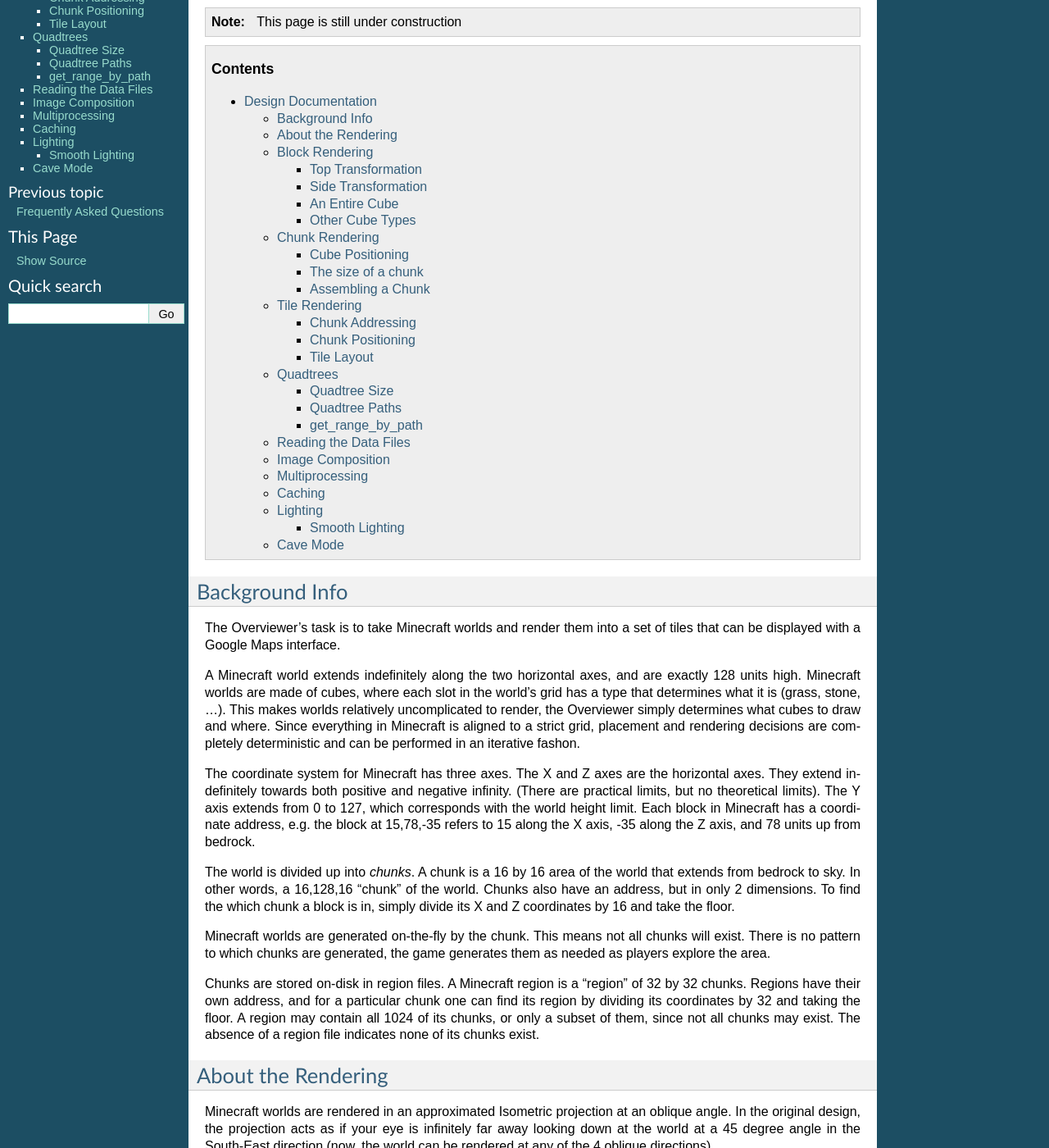
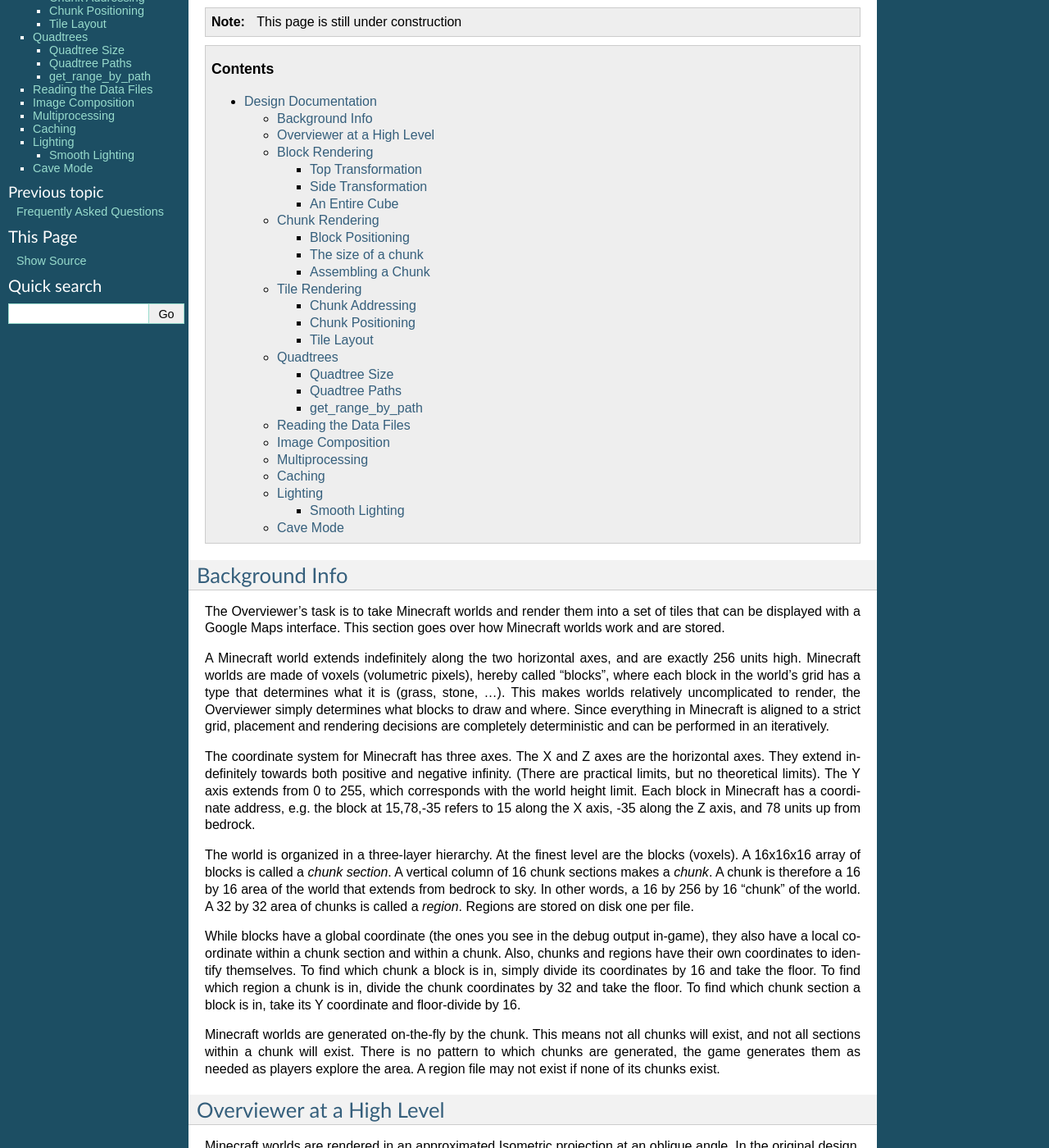
Before and after one commit to overviewer/Minecraft-Overviewer, a Sphinx documentation site: the page built from docs/design/designdoc.rst, in a window 1280 px wide and 1400 px high, scrolled down 293 px. Shown: the whole window at 82% size. Built offline with Sphinx 7.4.7, drawn with Linux system fonts in a browser that asks for light colours; some of the changed text lies outside the part shown.

Commit message:
Started updating the design docs for the new format

```diff
--- a/docs/design/designdoc.rst
+++ b/docs/design/designdoc.rst
@@ -23,42 +23,50 @@
 
 Background Info
 ===============
-The Overviewer's task is to take Minecraft worlds and render them into a set of tiles that can be displayed with a Google Maps interface.
+
+The Overviewer's task is to take Minecraft worlds and render them into a set of
+tiles that can be displayed with a Google Maps interface. This section goes over
+how Minecraft worlds work and are stored.
 
 A Minecraft world extends indefinitely along the two horizontal axes, and are
-exactly 128 units high. Minecraft worlds are made of cubes, where each slot in
-the world's grid has a type that determines what it is (grass, stone, ...).
-This makes worlds relatively uncomplicated to render, the Overviewer simply
-determines what cubes to draw and where. Since everything in Minecraft is
-aligned to a strict grid, placement and rendering decisions are completely
-deterministic and can be performed in an iterative fashon.
+exactly 256 units high. Minecraft worlds are made of voxels (volumetric pixels),
+hereby called "blocks", where each block in the world's grid has a type that
+determines what it is (grass, stone, ...).  This makes worlds relatively
+uncomplicated to render, the Overviewer simply determines what blocks to draw
+and where. Since everything in Minecraft is aligned to a strict grid, placement
+and rendering decisions are completely deterministic and can be performed in an
+iteratively.
 
 The coordinate system for Minecraft has three axes. The X and Z axes are the
 horizontal axes. They extend indefinitely towards both positive and negative
 infinity. (There are practical limits, but no theoretical limits). The Y axis
-extends from 0 to 127, which corresponds with the world height limit. Each
+extends from 0 to 255, which corresponds with the world height limit. Each
 block in Minecraft has a coordinate address, e.g. the block at 15,78,-35 refers
 to 15 along the X axis, -35 along the Z axis, and 78 units up from bedrock.
 
-The world is divided up into *chunks*. A chunk is a 16 by 16 area of the world
-that extends from bedrock to sky. In other words, a 16,128,16 "chunk" of the
-world. Chunks also have an address, but in only 2 dimensions. To find the which
-chunk a block is in, simply divide its X and Z coordinates by 16 and take the
-floor.
+The world is organized in a three-layer hierarchy. At the finest level are the
+blocks (voxels). A 16x16x16 array of blocks is called a *chunk section*. A
+vertical column of 16 chunk sections makes a *chunk*. A chunk is therefore a 16
+by 16 area of the world that extends from bedrock to sky. In other words, a 16
+by 256 by 16 "chunk" of the world. A 32 by 32 area of chunks is called a
+*region*. Regions are stored on disk one per file.
+
+While blocks have a global coordinate (the ones you see in the debug output
+in-game), they also have a local coordinate within a chunk section and within a
+chunk. Also, chunks and regions have their own coordinates to identify
+themselves. To find which chunk a block is in, simply divide its coordinates by
+16 and take the floor. To find which region a chunk is in, divide the chunk
+coordinates by 32 and take the floor. To find which chunk section a block is in,
+take its Y coordinate and floor-divide by 16.
 
 Minecraft worlds are generated on-the-fly by the chunk. This means not all
-chunks will exist. There is no pattern to which chunks are generated, the game
-generates them as needed as players explore the area.
-
-Chunks are stored on-disk in region files. A Minecraft region is a "region" of
-32 by 32 chunks. Regions have their own address, and for a particular chunk one
-can find its region by dividing its coordinates by 32 and taking the floor. A
-region may contain all 1024 of its chunks, or only a subset of them, since not
-all chunks may exist. The absence of a region file indicates none of its chunks
+chunks will exist, and not all sections within a chunk will exist. There is no
+pattern to which chunks are generated, the game generates them as needed as
+players explore the area. A region file may not exist if none of its chunks
 exist.
 
-About the Rendering
-===================
+Overviewer at a High Level
+==========================
 
 Minecraft worlds are rendered in an approximated Isometric projection at an
 oblique angle. In the original design, the projection acts as if your eye is
@@ -69,43 +77,61 @@
 .. image:: screenshot.png
     :alt: A screenshot of Overviewer output
 
-In order to render a Minecraft world, there are a few steps that need to happen.
-These steps are explained in detail in the next few sections.
+The Overviewer is a sprite-based renderer. Each block corresponds to a
+pre-rendered sprite (a small image). The basic idea is to iterate over the
+blocks of the world and draw these sprites to the appropriate location on the
+map.
 
-1. Render each block
-2. Render the chunks from the blocks
-3. Render the tiles of the map from the chunks
-4. Shrink and combine the tiles for the other zoom levels
+These are the high-level tasks The Overviewer must preform in rendering a map:
+
+1. Render each block sprite from the textures
+2. Scan the chunks of the world and determine which tiles need rendering
+3. Render a single chunk from the blocks sprites
+4. Render a single tile of the map from chunk images
+5. Compose the lower-zoom tiles from the higher-zoom tiles
+
+The next sections will go over how these tasks work.
 
 Block Rendering
 ===============
 .. This section shows how each block is pre-rendered
 
-The first step is rendering the blocks from the textures. Each block is "built"
-from its textures into an image of a cube and cached in global variables of the
-:mod:`textures` module.
+The first step is rendering the block sprites from the textures. Each block is
+"built" from its textures into an image of a cube and cached in a
+:class:`Textures` object.
 
-Textures come in the size 16 by 16 (higher resolution textures are resized and
-the process remains the same). In order to render a cube out of this, an `affine
-transformation`_ is applied to the texture in order to transform it to the top,
-left, and right faces of the cube.
+Textures come from a terrain.png file in the form of 16 by 16 pixel images.
+(Higher resolution textures are resized and the process remains the same). In
+order to draw a cube out of the textuers, an `affine transformation`_ is applied to
+the images for the top and sides of the cube in order to transform it to the
+appropriate perspective.
+
+.. note::
+
+    This section goes over the simple case for a regular cube, which are most of
+    the blocks in Minecraft. There are lots of irregular blocks that aren't
+    cubes (fences, torches, doors) which require custom rendering. Irregular
+    blocks are not covered by this design document. Each type of block has its
+    own function in :mod:`overviewer_core.textures` that defines how to render
+    it.
 
 .. image:: blockrendering/texturecubing.png
     :alt: A texture gets rendered into a cube
 
 .. _affine transformation: http://en.wikipedia.org/wiki/Affine_transformation
 
-The result is an image of a cube that is 24 by 24 pixels in size. This
-particular size for the cubes was chosen for an important reason: 24 is
-divisible by 2 and by 4. This makes placement much easier. E.g. in order to draw
-two cubes that are next to each other in the world, one is drawn exactly 12
-pixels over and 6 pixels down from the other. All placements of the cubes happen
-on exact pixel boundaries and no further resolution is lost beyond the initial
-transformations.
+Every block sprite is exactly 24 by 24 pixels in size. This particular size for
+the cubes was chosen for an important reason: 24 is divisible by 2 and by 4.
+This makes placement much easier. E.g. in order to draw two cubes that are next
+to each other in the world, one is drawn exactly 12 pixels over and 6 pixels
+down from the other. All placements of the cubes happen on exact pixel
+boundaries and no further resolution is lost beyond the initial transformations.
+(This advantage will become clear in the :ref:`cubepositioning` section; all
+offsets are a nice even 6, 12, or 24 pixels)
 
-The transformation happens in two stages. First, the texture is transformed for
-the top of the cube. Then the texture is transformed for the left side of the
-cube, which is mirrored for the right side of the cube.
+A cube sprite is built in two stages. First, the texture is transformed for the
+top of the cube. Then the texture is transformed for the left side of the cube,
+which is mirrored for the right side of the cube.
 
 Top Transformation
 ------------------
@@ -116,13 +142,13 @@
 transformations can be chained together simply by multiplying the transformation
 matrices together, only one transformation is actually done.
 
-This can be seen in the function :func:`textures.transform_image`. It takes
-these steps:
+This can be seen in the function
+:func:`overviewer_core.textures.transform_image`. It preforms three steps:
 
 1. The texture is re-sized to 17 by 17 pixels. This is done because the diagonal
    of a square with sides 17 is approximately 24, which is the target size for
    the bounding box of the cube image. So when it's rotated, it will be the
-   correct width.
+   correct width. (Better to scale it now than after we rotate it)
 
 2. The image is rotated 45 degrees about its center.
 
@@ -180,10 +206,9 @@
 .. image:: blockrendering/cube_parts.png
     :alt: How the cube parts fit together
 
-There is one more complication. The cubes don't tessellate perfectly. This
-diagram illustrates when a cube is positioned next to another. The lower cubes
-are 18 pixels lower and 12 pixels to either side, which is half the width and
-3/4 the height respectively.
+There is one more complication. The cubes don't tessellate perfectly. A six
+pixel gap is left between the lower-right border and upper-left border of blocks
+in this arrangement:
 
 .. image:: blockrendering/tessellation.png
     :alt: Cubes don't tessellate perfectly
@@ -192,104 +217,101 @@
 upper left of each cube, 3 on the lower right. Therefore, they all line up
 perfectly!
 
-This is done at the end of :func:`textures._build_block`
+This is done at the end of :meth:`Textures.build_block`
 
 .. image:: blockrendering/pixelfix.png
     :alt: The 6 pixels manually added to each cube.
 
-Other Cube Types
-----------------
-Many block types are not rendered as cubes. Fences, rails, doors, torches, and
-many other types of blocks have custom rendering routines.
-
 Chunk Rendering
 ===============
 
-So now that each type of cube is rendered and cached in global variables within
-the :mod:`textures` module, the next step is to use the data from a chunk of
-the world to arrange these cubes on an image, rendering an entire chunk.
+With these cube sprites, we can draw them together to start constructing the
+world. The renderer renders a single chunk section (a 16 by 16 by 16 group of
+blocks) at a time.
 
-How big is a chunk going to be? A chunk is 16 by 16 blocks across, 128 blocks
-high. The diagonal of a 16 by 16 grid is 16 squares. Observe.
+This section of the design doc goes over how to draw the cube sprites together
+to draw an entire chunk section.
 
-This is the top-down view of a single chunk. It is essentially a 16 by 16 grid,
-extending 128 units into the page.
+How big is a chunk section going to be? A chunk section is a cube of 16x16x16
+blocks.
 
-.. image:: cuberenderimgs/chunk_topdown.png
-    :alt: A 16x16 square grid
-
-Rendered at the appropriate perspective, we'll have something like this
-(continued down for 128 layers).
+Rendered at the appropriate perspective, we'll have a cube made up of 4096
+smaller cubes, like this:
 
 .. image:: cuberenderimgs/chunk_perspective.png
-    :alt: Perspective rendering of the two top layers of a chunk.
+    :alt: Perspective rendering of a chunk section.
 
-Each of those cubes shown is where one of the pre-rendered cubes gets pasted.
-This happens from back to front, bottom to top, so that the chunk gets drawn
-correctly. Obviously if a cube in the back is pasted on the image after the
-cubes in the front, it will be drawn on top of everything.
+Each of those cubes shown is where one of the pre-rendered block sprites gets
+pasted; the entire thing is a chunk section. The renderer iterates over a chunk
+layer-at-a-time from bottom to top, drawing the sprites. The order is important
+so that the it gets drawn correctly. Obviously if a sprite in the back is pasted
+on the image after the sprites in the front are drawn, it will be drawn on top
+of everything instead of behind.
 
-Cube Positioning
-----------------
-A single cube is drawn in a 24 by 24 square. Before we can construct a chunk out
-of individual cubes, we must figure out how to position neighboring cubes.
+.. _cubepositioning:
 
-First, to review, these are the measurements of a cube:
+Block Positioning
+-----------------
+
+A single block is a 24 by 24 pixel image. Before we can construct a chunk
+section out of individual blocks, we must figure out how to position neighboring
+blocks.
+
+First, to review, these are the measurements of a block sprite:
 
 .. image:: cubepositionimgs/cube_measurements.png
-    :alt: The measurements of a cube
+    :alt: The measurements of a block sprite
 
-* The cube is bounded by a 24 by 24 pixel square.
+* The image is bounded by a 24 by 24 pixel square.
 
 * The side vertical edges are 12 pixels high.
 
-* The top (and bottom) face of the cube takes 12 vertical pixels (and 24
+* The top (and bottom) face of the block takes 12 vertical pixels (and 24
   horizontal pixels).
 
-* The edges of the top and bottom of the cube take up 6 vertical pixels and 12
+* The edges of the top and bottom of the block take up 6 vertical pixels and 12
   horizontal pixels each.
 
-Two cubes that are neighbors after projection to the image (diagonally
+Two blocks that are neighbors after projection to the image (diagonally
 neighboring in the world) have a horizontal offset of 24 pixels from each other,
-as shown below on the left.  This is mostly trivial, since the images don't end
-up overlapping at all. Two cubes in the same configuration but rotated 90
-degrees have some overlap in the image, and are only vertically offset by 12
-pixels, as shown on the right.
+as shown below on the left.  This is mostly trivial, since the images don't
+overlap at all. Two blocks in the same configuration but rotated 90 degrees have
+some overlap as shown on the right, and are only vertically offset by 12 pixels.
 
 .. image:: cubepositionimgs/cube_horizontal_offset.png
-    :alt: Two cubes horizontally positioned are offset by 24 pixels on the X axis.
+    :alt: Two blocks horizontally positioned are offset by 24 pixels on the X axis.
 
-Now for something slightly less trivial: two cubes that are stacked on top of
+Now for something slightly less intuitive: two blocks that are stacked on top of
 each other in the world. One is rendered lower on the vertical axis of the
 image, but by how much?
 
 .. image:: cubepositionimgs/cube_stacking.png
-    :alt: Two cubes stacked are offset in the image by 12 pixels.
+    :alt: Two blocks stacked are offset in the image by 12 pixels.
 
 Interestingly enough, due to the projection, this is exactly the same offset as
-the situation above for diagonally neighboring cubes. The cube outlined in green
-is drawn 12 pixels below the other one. Only the order that the cubes are drawn
+the situation above for diagonally neighboring blocks. The block outlined in green
+is drawn 12 pixels below the other one. Only the order that the blocks are drawn
 is different.
 
-And finally, what about cubes that are next to each other in the world ---
+And finally, what about blocks that are next to each other in the world ---
 diagonally next to each other in the image?
 
 .. image:: cubepositionimgs/cube_neighbors.png
     :alt: Cubes that are neighbors are offset by 12 on the X and 6 on the Y
 
-The cube outlined in green is offset on the horizontal axis by half the cube
+The block outlined in green is offset on the horizontal axis by half the block
 width, or 12 pixels. It is offset on the vertical axis by half the height of the
-cube's top, or 6 pixels. For the other 3 directions this could go, the
+block's top, or 6 pixels. For the other 3 directions this could go, the
 directions of the offsets are changed, but the amounts are the same.
 
 The size of a chunk
 -------------------
-Now that we know how to place cubes relative to each other, we can begin to
-construct a chunk.
+Now that we know how to place blocks relative to each other, we can begin to
+construct a chunk section.
 
-Since the cube images are 24 by 24 pixels, and the diagonal of the 16 by 16 grid
-is 16 squares, the width of one rendered chunk will be 384 pixels. Just
-considering the top layer of the chunk:
+Since the block sprites are 24 by 24 pixels, and the diagonal of the 16 by 16
+grid is 16 squares, the width of one rendered chunk will be 384 pixels. Just
+considering the top layer of the blocks:
 
 .. image:: cuberenderimgs/chunk_width.png
     :alt: Illustrating the width of a single chunk
```
Also changed, not shown: other parts of docs/design/designdoc.rst (+1 -1 lines), docs/design/cuberenderimgs/chunk_perspective.png, docs/design/cuberenderimgs/chunk_perspective.svg, docs/design/cuberenderimgs/chunk_topdown.png (deleted), docs/design/cuberenderimgs/chunk_topdown.svg (deleted), docs/design/cuberenderimgs/chunk_width.png, docs/design/cuberenderimgs/chunk_width.svg.
